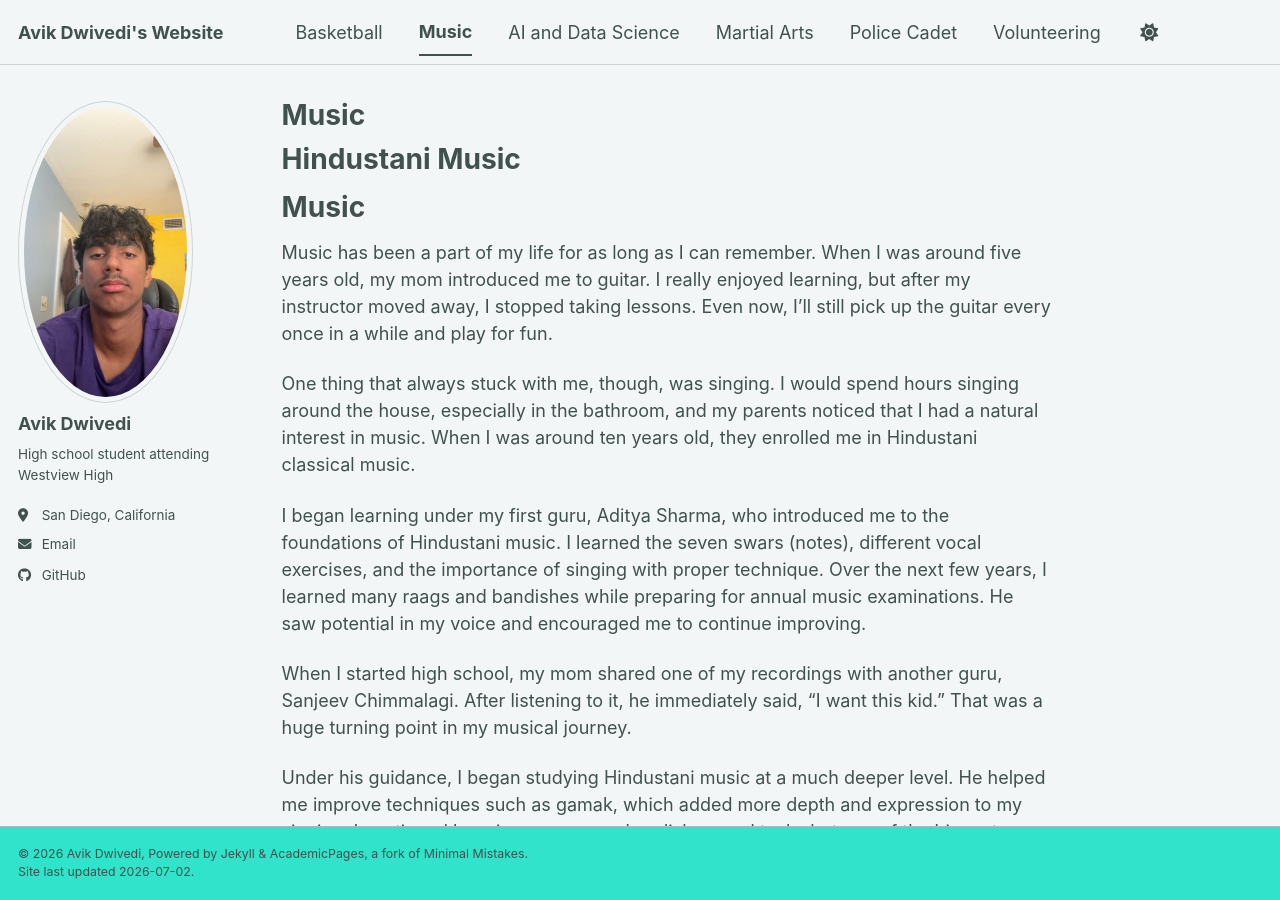
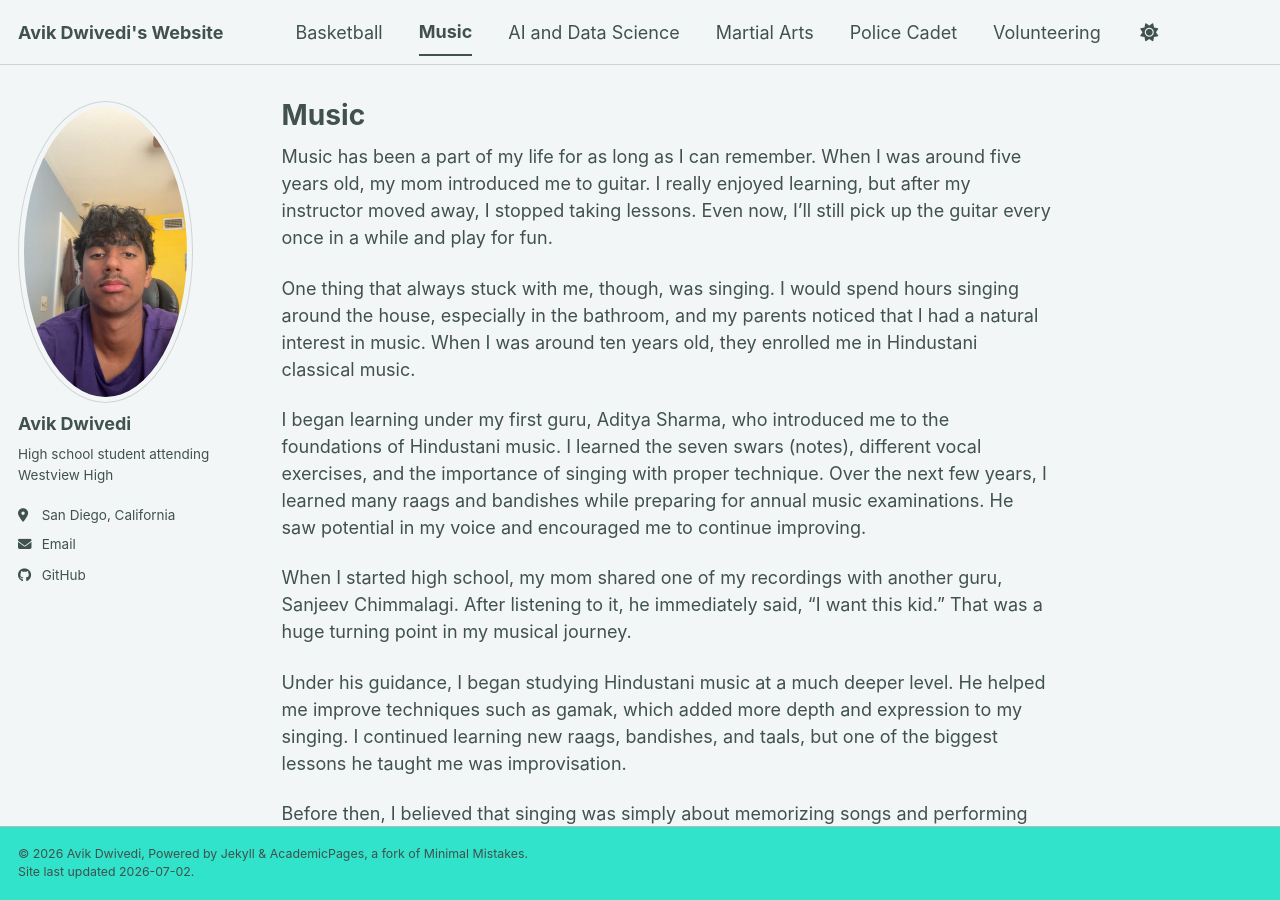
Before and after one commit to vikuser99/simple, a Jekyll site: the page built from _pages/music.md, in a window 1280 px wide and 900 px high. Built offline with Jekyll 4.4.1, drawn with Linux system fonts in a browser that asks for light colours; a style sheet for code colours, icons or effects is not loaded.

Commit message:
Remove headings from music.md
Removed headings for 'Hindustani Music' and 'Music' from the music page.

```diff
--- a/_pages/music.md
+++ b/_pages/music.md
@@ -5,10 +5,6 @@ author_profile: true
 redirect_from:
   - /music.html
 ---
-
-# Hindustani Music
-
-# Music
 
 Music has been a part of my life for as long as I can remember. When I was around five years old, my mom introduced me to guitar. I really enjoyed learning, but after my instructor moved away, I stopped taking lessons. Even now, I'll still pick up the guitar every once in a while and play for fun.
 
```
